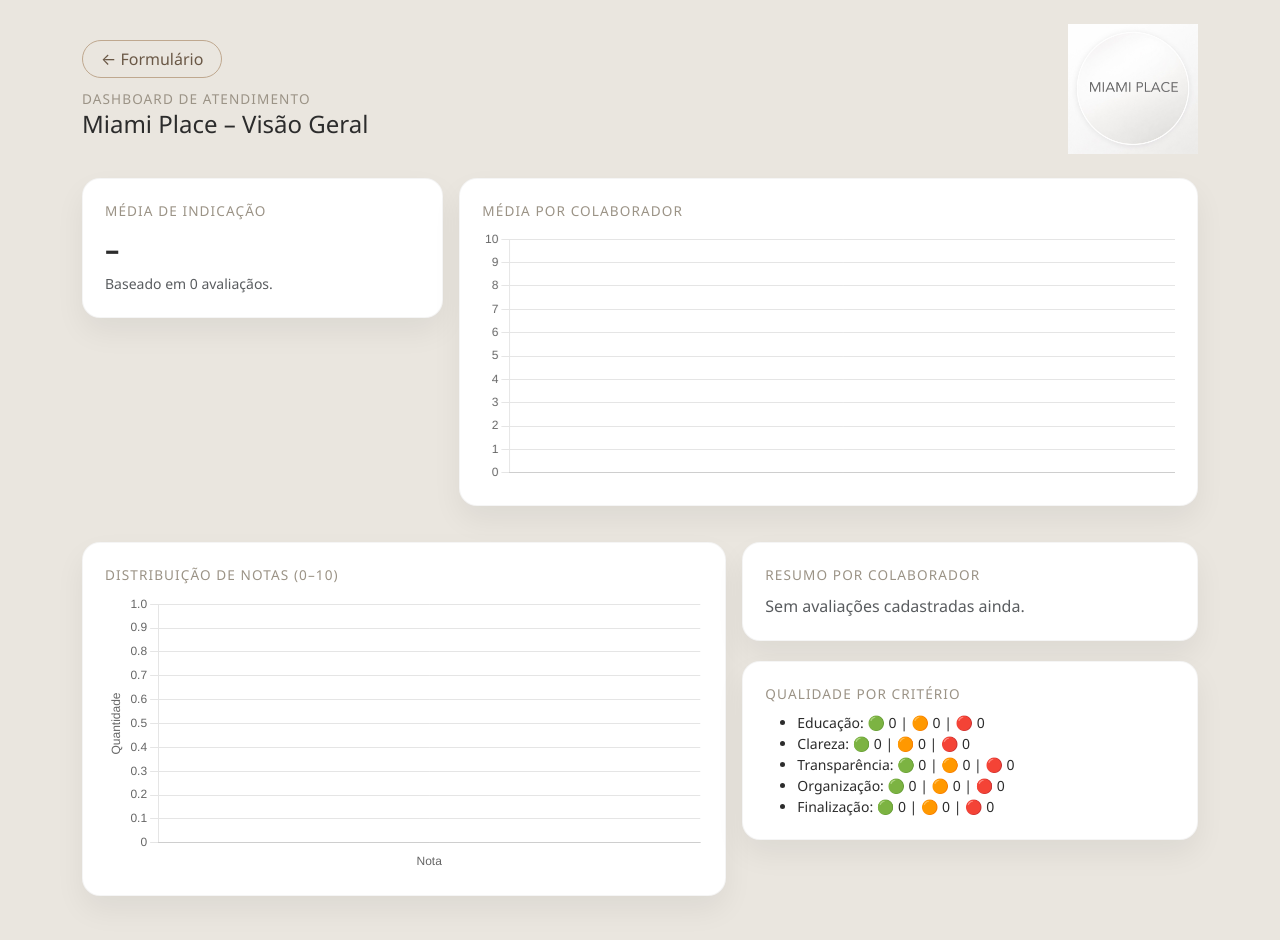
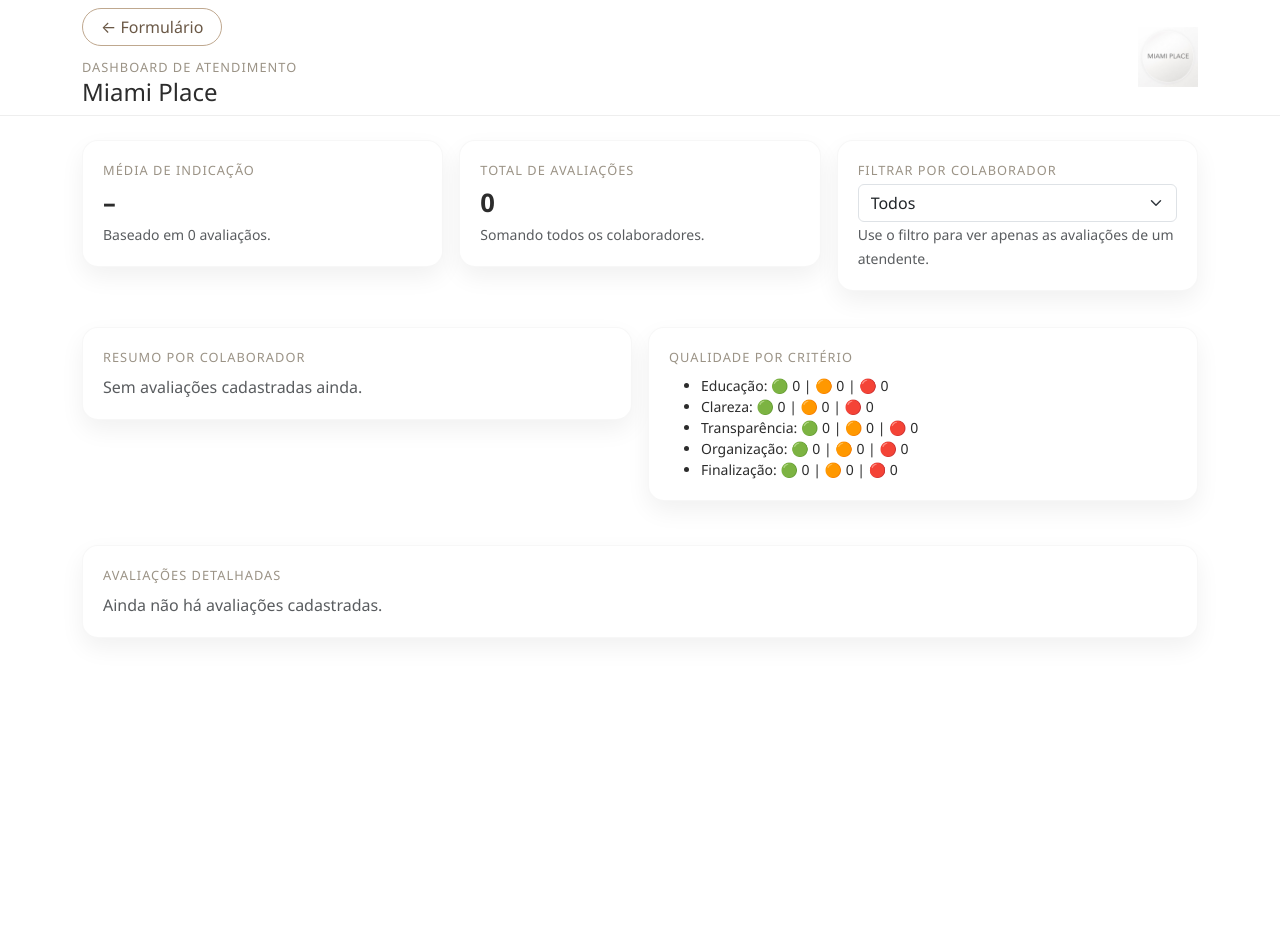
Before and after one commit to julianactopvale/miami-place, a Flask app: page /dashboard in a window 1280 px wide. After the commit the page ends 615 px from the top, so only its background shows below. Run offline with Flask 3, Linux system fonts and the light colour scheme; the visitor is signed in with stand-in values (Sample User, id 1).

Commit message:
Versão que funciona local

```diff
--- a/app.py
+++ b/app.py
@@ -5,8 +5,8 @@ from datetime import datetime
 
 app = Flask(__name__)
 
-# 🔑 ESTA É A CHAVE DA SESSÃO (NÃO É A SENHA DO DONO)
-app.secret_key = "2112miami"  # pode deixar assim ou trocar
+# 🔑 chave da sessão (não é a senha do dono)
+app.secret_key = "2112miami"
 
 ARQUIVO_DADOS = "avaliacoes.json"
 
@@ -27,74 +27,8 @@ def salvar_dados():
         json.dump(reviews, f, indent=4, ensure_ascii=False)
 
 
-# --------- PÁGINA DE AVALIAÇÃO ---------
-@app.route('/', methods=['GET', 'POST'])
-def index():
-    global reviews
-
-    if request.method == 'POST':
-        indicacao_str = request.form.get('indicacao') or "0"
-        try:
-            indicacao = int(indicacao_str)
-        except ValueError:
-            indicacao = 0
-
-        nome_cliente = request.form.get("nome_cliente") or ""
-        telefone_cliente = request.form.get("telefone_cliente") or ""
-
-        review = {
-            "data": datetime.now().strftime("%Y-%m-%d %H:%M"),
-            "nome_cliente": nome_cliente,
-            "telefone_cliente": telefone_cliente,
-            "colaborador": request.form.get("colaborador"),
-            "educacao": request.form.get("educacao"),
-            "clareza": request.form.get("clareza"),
-            "transparencia": request.form.get("transparencia"),
-            "organizacao": request.form.get("organizacao"),
-            "finalizacao": request.form.get("finalizacao"),
-            "indicacao": indicacao,
-            "melhoria": request.form.get("melhoria"),
-        }
-
-        reviews.append(review)
-        salvar_dados()
-
-        return redirect(url_for("index"))
-
-    total_reviews = len(reviews)
-
-    media_indicacao = None
-    if total_reviews > 0:
-        media_indicacao = sum(r.get("indicacao", 0) for r in reviews) / total_reviews
-
-    return render_template(
-        "index.html",
-        reviews=reviews,
-        media_indicacao=media_indicacao,
-        total_reviews=total_reviews,
-    )
-
-
-# --------- DASHBOARD COM SENHA ---------
-@app.route('/dashboard', methods=['GET', 'POST'])
-def dashboard():
-    # 🔒 PRIMEIRO: VERIFICA SE ESTÁ LOGADO
-    if not session.get("autenticado"):
-        if request.method == "POST":
-            senha = request.form.get("senha")
-
-            # 👇 AQUI É A SENHA DO DONO
-            # Troque "2112miami" para a senha que você quiser
-            if senha == "2112miami":
-                session["autenticado"] = True
-                return redirect(url_for("dashboard"))
-            else:
-                return render_template("login.html", erro="Senha incorreta")
-
-        # se for GET (primeira vez), mostra tela de login
-        return render_template("login.html")
-
-    # 🔓 DAQUI PRA BAIXO É O DASHBOARD MESMO (só entra se estiver autenticado)
+def calcular_estatisticas():
+    """Calcula métricas usadas no index e no dashboard."""
     total_reviews = len(reviews)
 
     # média geral
@@ -133,7 +67,7 @@ def dashboard():
             "media": media
         })
 
-    # indicadores por critério
+    # indicadores por critério (excelente / regular / ruim)
     def contar(campo):
         base = {"excelente": 0, "regular": 0, "ruim": 0}
         for r in reviews:
@@ -150,6 +84,76 @@ def dashboard():
         "finalizacao": contar("finalizacao"),
     }
 
+    return total_reviews, media_indicacao, estatisticas_colab, indicadores
+
+
+# --------- PÁGINA DE AVALIAÇÃO (CLIENTE) ---------
+@app.route('/', methods=['GET', 'POST'])
+def index():
+    global reviews
+
+    if request.method == 'POST':
+        indicacao_str = request.form.get('indicacao') or "0"
+        try:
+            indicacao = int(indicacao_str)
+        except ValueError:
+            indicacao = 0
+
+        nome_cliente = request.form.get("nome_cliente") or ""
+        telefone_cliente = request.form.get("telefone_cliente") or ""
+
+        review = {
+            "data": datetime.now().strftime("%Y-%m-%d %H:%M"),
+            "nome_cliente": nome_cliente,
+            "telefone_cliente": telefone_cliente,
+            "colaborador": request.form.get("colaborador"),
+            "educacao": request.form.get("educacao"),
+            "clareza": request.form.get("clareza"),
+            "transparencia": request.form.get("transparencia"),
+            "organizacao": request.form.get("organizacao"),
+            "finalizacao": request.form.get("finalizacao"),
+            "indicacao": indicacao,
+            "melhoria": request.form.get("melhoria"),
+        }
+
+        reviews.append(review)
+        salvar_dados()
+
+        return redirect(url_for("index"))
+
+    total_reviews, media_indicacao, estatisticas_colab, indicadores = calcular_estatisticas()
+
+    return render_template(
+        "index.html",
+        reviews=reviews,
+        media_indicacao=media_indicacao,
+        total_reviews=total_reviews,
+        estatisticas_colab=estatisticas_colab,
+        indicadores=indicadores,
+    )
+
+
+# --------- DASHBOARD COM SENHA ---------
+@app.route('/dashboard', methods=['GET', 'POST'])
+def dashboard():
+    # 🔒 LOGIN
+    if not session.get("autenticado"):
+        if request.method == "POST":
+            senha = request.form.get("senha")
+
+            # 👇 AQUI É A SENHA DO DONO
+            # (troque "2112miami" se quiser outra)
+            if senha == "2112miami":
+                session["autenticado"] = True
+                return redirect(url_for("dashboard"))
+            else:
+                return render_template("login.html", erro="Senha incorreta")
+
+        return render_template("login.html")
+
+    # 🔓 DASHBOARD (já autenticado)
+    total_reviews, media_indicacao, estatisticas_colab, indicadores = calcular_estatisticas()
+
     return render_template(
         "dashboard.html",
         total_reviews=total_reviews,
--- a/templates/dashboard.html
+++ b/templates/dashboard.html
@@ -5,45 +5,43 @@
     <title>Dashboard – Miami Place</title>
     <link rel="stylesheet"
           href="https://cdn.jsdelivr.net/npm/bootstrap@5.3.2/dist/css/bootstrap.min.css">
-    <script src="https://cdn.jsdelivr.net/npm/chart.js"></script>
 
     <style>
         body {
-            background-color: #eae6df;
+            background-color: #ffffff;
             color: #2c2c2c;
             font-family: "Segoe UI", system-ui, -apple-system, BlinkMacSystemFont, sans-serif;
         }
 
-        .top-bar {
-            display: flex;
-            justify-content: space-between;
-            align-items: center;
-            margin-bottom: 24px;
+        .top-header {
+            border-bottom: 1px solid #eee;
+            background-color: #ffffff;
         }
 
-        .logo-small {
-            max-width: 130px;
+        .logo {
+            max-height: 60px;
+            width: auto;
         }
 
         .card-soft {
             background-color: #ffffff;
-            border-radius: 18px;
-            box-shadow: 0 14px 30px rgba(0,0,0,0.06);
-            padding: 22px;
+            border-radius: 16px;
+            box-shadow: 0 10px 24px rgba(0,0,0,0.06);
+            padding: 20px;
             margin-bottom: 20px;
-            border: 1px solid rgba(0,0,0,0.04);
+            border: 1px solid rgba(0,0,0,0.03);
         }
 
         .metric-title {
-            font-size: 0.85rem;
+            font-size: 0.8rem;
             text-transform: uppercase;
             letter-spacing: 0.08em;
             color: #9b9386;
-            margin-bottom: 6px;
+            margin-bottom: 4px;
         }
 
         .metric-value {
-            font-size: 1.8rem;
+            font-size: 1.6rem;
             font-weight: 600;
         }
 
@@ -55,8 +53,16 @@
             font-size: 0.8rem;
         }
 
-        .table-sm td, .table-sm th {
-            padding: .35rem .5rem;
+        .avaliacao-card {
+            background-color: #f8f6f3;
+            border-radius: 12px;
+            padding: 15px;
+            border: 1px solid #e0dcd6;
+        }
+
+        .small-muted {
+            font-size: 0.85rem;
+            color: #777;
         }
 
         .btn-voltar {
@@ -73,24 +79,27 @@
 </head>
 <body>
 
-<div class="container py-4">
-
-    <div class="top-bar">
+<header class="top-header py-2">
+    <div class="container d-flex justify-content-between align-items-center">
         <div>
-            <button class="btn btn-outline-secondary btn-voltar" onclick="window.location.href='/'">
+            <button class="btn btn-outline-secondary btn-voltar"
+                    onclick="window.location.href='/'">
                 ← Formulário
             </button>
             <div class="mt-2">
                 <span class="metric-title">Dashboard de Atendimento</span>
-                <h4 class="mb-0">Miami Place – Visão Geral</h4>
+                <h4 class="mb-0">Miami Place</h4>
             </div>
         </div>
         <div>
-            <img src="{{ url_for('static', filename='logo.png') }}" class="logo-small" alt="Miami Place">
+            <img src="{{ url_for('static', filename='logo.png') }}" class="logo" alt="Miami Place">
         </div>
     </div>
+</header>
 
-    <!-- Métricas principais -->
+<div class="container py-4">
+
+    <!-- Métricas e filtro -->
     <div class="row g-3 mb-3">
         <div class="col-md-4">
             <div class="card-soft">
@@ -108,28 +117,41 @@
             </div>
         </div>
 
-        <div class="col-md-8">
+        <div class="col-md-4">
             <div class="card-soft">
-                <div class="metric-title mb-2">Média por colaborador</div>
-                <canvas id="colabChart" height="110"></canvas>
+                <div class="metric-title">Total de avaliações</div>
+                <div class="metric-value">
+                    {{ total_reviews }}
+                </div>
+                <small class="text-muted">
+                    Somando todos os colaboradores.
+                </small>
+            </div>
+        </div>
+
+        <div class="col-md-4">
+            <div class="card-soft">
+                <div class="metric-title mb-1">Filtrar por colaborador</div>
+                <select id="filtroColab" class="form-select">
+                    <option value="todos">Todos</option>
+                    {% for c in estatisticas_colab %}
+                        <option value="{{ c.nome }}">{{ c.nome }}</option>
+                    {% endfor %}
+                </select>
+                <small class="text-muted">
+                    Use o filtro para ver apenas as avaliações de um atendente.
+                </small>
             </div>
         </div>
     </div>
 
-    <!-- Distribuição de notas + tabela -->
-    <div class="row g-3">
-        <div class="col-md-7">
-            <div class="card-soft">
-                <div class="metric-title mb-2">Distribuição de notas (0–10)</div>
-                <canvas id="distChart" height="140"></canvas>
-            </div>
-        </div>
-
-        <div class="col-md-5">
+    <!-- Resumo por colaborador + qualidade -->
+    <div class="row g-3 mb-4">
+        <div class="col-md-6">
             <div class="card-soft">
                 <div class="metric-title mb-2">Resumo por colaborador</div>
                 {% if estatisticas_colab %}
-                    <table class="table table-sm align-middle">
+                    <table class="table table-sm align-middle mb-0">
                         <thead>
                         <tr>
                             <th>Colaborador</th>
@@ -157,8 +179,10 @@
                     <p class="text-muted mb-0">Sem avaliações cadastradas ainda.</p>
                 {% endif %}
             </div>
+        </div>
 
-            <div class="card-soft mt-2">
+        <div class="col-md-6">
+            <div class="card-soft">
                 <div class="metric-title mb-2">Qualidade por critério</div>
                 <ul class="small mb-0">
                     <li>Educação: 🟢 {{ indicadores.educacao.excelente }} | 🟠 {{ indicadores.educacao.regular }} | 🔴 {{ indicadores.educacao.ruim }}</li>
@@ -170,79 +194,73 @@
             </div>
         </div>
     </div>
+
+    <!-- Lista de avaliações -->
+    <div class="card-soft">
+        <div class="metric-title mb-2">Avaliações detalhadas</div>
+
+        {% if reviews %}
+            {% for r in reviews %}
+                <div class="avaliacao-card mb-2" data-colab="{{ r.colaborador }}">
+                    <div class="d-flex justify-content-between">
+                        <div>
+                            <strong>{{ r.colaborador }}</strong>
+                            {% if r.indicacao is not none %}
+                                <span class="small-muted">— ⭐ {{ r.indicacao }}/10</span>
+                            {% endif %}
+                        </div>
+                        <div class="small-muted">
+                            {{ r.data or "" }}
+                        </div>
+                    </div>
+
+                    {% if r.nome_cliente or r.telefone_cliente %}
+                        <p class="small-muted mb-1 mt-1">
+                            Cliente:
+                            {% if r.nome_cliente %}{{ r.nome_cliente }}{% endif %}
+                            {% if r.telefone_cliente %} • {{ r.telefone_cliente }}{% endif %}
+                        </p>
+                    {% endif %}
+
+                    <p class="small-muted mb-1">
+                        Educação: {{ r.educacao }} |
+                        Clareza: {{ r.clareza }} |
+                        Transparência: {{ r.transparencia }} |
+                        Organização: {{ r.organizacao }} |
+                        Finalização: {{ r.finalizacao }}
+                    </p>
+
+                    {% if r.melhoria %}
+                        <p class="mb-0"><strong>Comentário:</strong> {{ r.melhoria }}</p>
+                    {% endif %}
+                </div>
+            {% endfor %}
+        {% else %}
+            <p class="text-muted mb-0">Ainda não há avaliações cadastradas.</p>
+        {% endif %}
+    </div>
+
 </div>
 
 <script>
-    // Arrays montados manualmente com Jinja (sem tojson)
-    const colabLabels = [
-        {% for l in colab_labels %}
-            "{{ l }}"{% if not loop.last %}, {% endif %}
-        {% endfor %}
-    ];
+    // Filtro por colaborador (front-end)
+    const selectFiltro = document.getElementById('filtroColab');
 
-    const colabMedias = [
-        {% for v in colab_medias %}
-            {{ v }}{% if not loop.last %}, {% endif %}
-        {% endfor %}
-    ];
+    if (selectFiltro) {
+        selectFiltro.addEventListener('change', function () {
+            const valor = this.value;
+            const cards = document.querySelectorAll('[data-colab]');
 
-    const distLabels = [
-        {% for l in dist_labels %}
-            {{ l }}{% if not loop.last %}, {% endif %}
-        {% endfor %}
-    ];
-
-    const distValues = [
-        {% for v in dist_values %}
-            {{ v }}{% if not loop.last %}, {% endif %}
-        {% endfor %}
-    ];
-
-    // Gráfico de média por colaborador
-    const ctxColab = document.getElementById('colabChart').getContext('2d');
-    new Chart(ctxColab, {
-        type: 'bar',
-        data: {
-            labels: colabLabels,
-            datasets: [{
-                label: 'Média de indicação',
-                data: colabMedias,
-                borderRadius: 8,
-                backgroundColor: 'rgba(191,168,143,0.85)',
-            }]
-        },
-        options: {
-            plugins: { legend: { display: false } },
-            scales: {
-                y: { beginAtZero: true, max: 10 }
-            }
-        }
-    });
-
-    // Gráfico de distribuição de notas
-    const ctxDist = document.getElementById('distChart').getContext('2d');
-    new Chart(ctxDist, {
-        type: 'line',
-        data: {
-            labels: distLabels,
-            datasets: [{
-                label: 'Quantidade de avaliações',
-                data: distValues,
-                tension: 0.4,
-                fill: true,
-                backgroundColor: 'rgba(191,168,143,0.25)',
-                borderColor: 'rgba(191,168,143,1)',
-                pointRadius: 4,
-            }]
-        },
-        options: {
-            plugins: { legend: { display: false } },
-            scales: {
-                x: { title: { display: true, text: 'Nota' } },
-                y: { beginAtZero: true, title: { display: true, text: 'Quantidade' } }
-            }
-        }
-    });
+            cards.forEach(card => {
+                const colab = card.getAttribute('data-colab');
+                if (valor === 'todos' || valor === colab) {
+                    card.style.display = '';
+                } else {
+                    card.style.display = 'none';
+                }
+            });
+        });
+    }
 </script>
 
 </body>
```
Also changed, not shown: templates/index.html (+21 -8 lines).
